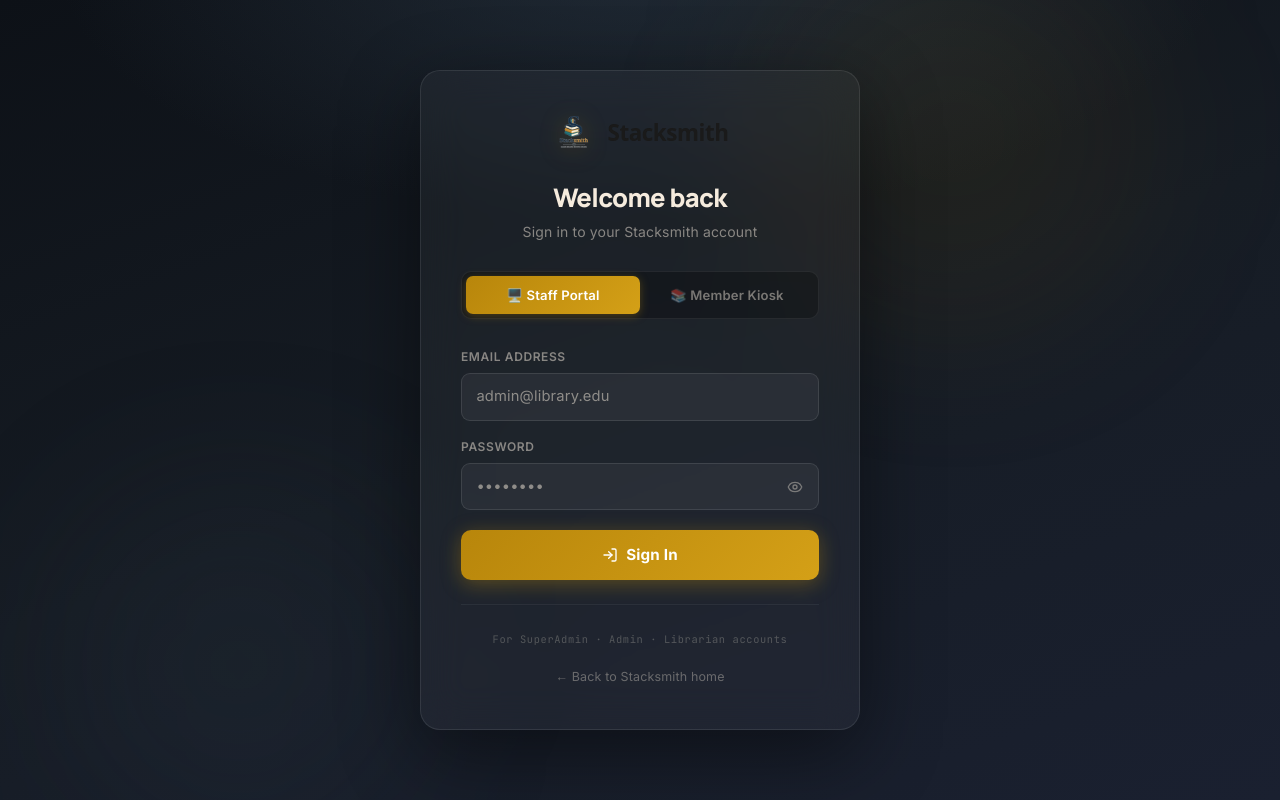
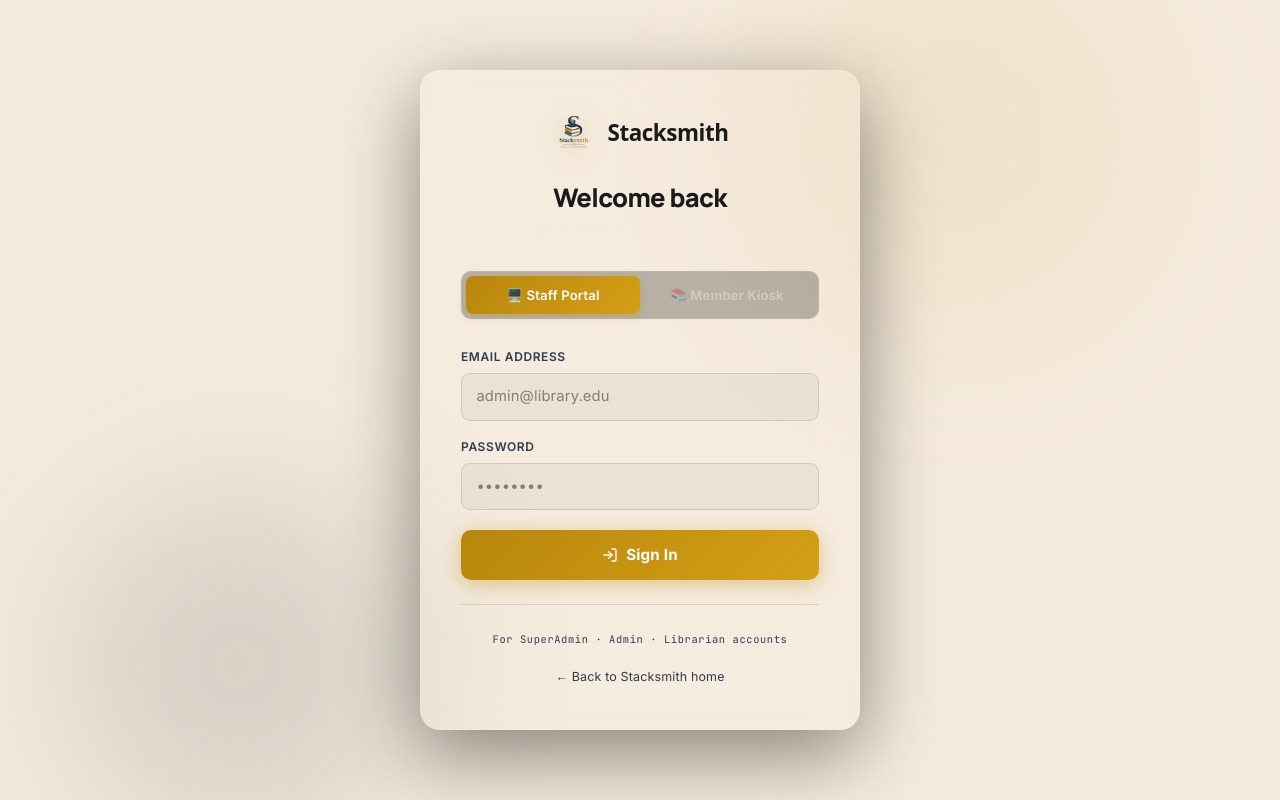
Before and after one commit to Divya-Jain07/Stacksmith, a React (Vite) app in the folder frontend/: page /login in a window 1280 px wide. Built offline with nearby package versions, Linux system fonts and the light colour scheme; no server answers; a web font is replaced by a local one.

Commit message:
Updated the theme inconsistencies

```diff
--- a/frontend/index.html
+++ b/frontend/index.html
@@ -2,11 +2,11 @@
 <html lang="en">
   <head>
     <meta charset="UTF-8" />
-    <link rel="icon" type="image/svg+xml" href="/favicon.svg" />
+    <link rel="icon" type="image/png" href="/stackssmith-logo.png" />
     <meta name="viewport" content="width=device-width, initial-scale=1.0" />
 
     <!-- SEO -->
-    <title>Stacksmith — Manage. Organize. Empower Libraries.</title>
+    <title>Stacksmith</title>
     <meta
       name="description"
       content="Stacksmith is a modern library management system to manage collections, track members, and empower libraries with powerful tools."
--- a/frontend/src/pages/LoginPage.jsx
+++ b/frontend/src/pages/LoginPage.jsx
@@ -80,8 +80,7 @@ export default function LoginPage() {
     <div style={{
       minHeight: '100svh',
       background:
-        'radial-gradient(ellipse 70% 50% at 50% -5%, rgba(47,62,77,0.50) 0%, transparent 65%),' +
-        'linear-gradient(160deg, #0D1117 0%, #161C24 50%, #1A2030 100%)',
+        'var(--bg-base)',
       display: 'flex',
       alignItems: 'center',
       justifyContent: 'center',
@@ -123,7 +122,7 @@ export default function LoginPage() {
             fontSize: '1.6rem',
             fontWeight: 800,
             letterSpacing: '-0.025em',
-            color: '#F5EBDD',
+            color: 'var(--text-main)',
             marginBottom: '0.4rem',
           }}>
             Welcome back
@@ -333,13 +332,13 @@ export default function LoginPage() {
         <div style={{
           marginTop: '1.5rem',
           paddingTop: '1.25rem',
-          borderTop: '1px solid rgba(255,255,255,0.06)',
+          borderTop: '1px solid var(--border-color)',
           textAlign: 'center',
         }}>
           <span style={{
             fontFamily: '"JetBrains Mono", monospace',
             fontSize: '0.65rem',
-            color: 'rgba(245,235,221,0.25)',
+            color: 'var(--text-muted)',
             letterSpacing: '0.06em',
           }}>
             {tab === 'staff'
@@ -355,12 +354,12 @@ export default function LoginPage() {
             style={{
               fontFamily: '"Inter", sans-serif',
               fontSize: '0.78rem',
-              color: 'rgba(245,235,221,0.35)',
+              color: 'var(--text-muted)',
               textDecoration: 'none',
               transition: 'color 0.2s ease',
             }}
-            onMouseEnter={e => (e.target.style.color = '#B8860B')}
-            onMouseLeave={e => (e.target.style.color = 'rgba(245,235,221,0.35)')}
+            onMouseEnter={e => (e.target.style.color = 'var(--accent-gold)')}
+            onMouseLeave={e => (e.target.style.color = 'var(--text-muted)')}
           >
             ← Back to Stacksmith home
           </Link>
@@ -385,8 +384,8 @@ function Field({ id, name, type, label, placeholder, value, onChange, autoComple
         autoComplete={autoComplete}
         required={required}
         style={inputStyle}
-        onFocus={e => (e.target.style.borderColor = '#B8860B')}
-        onBlur={e  => (e.target.style.borderColor = 'rgba(255,255,255,0.10)')}
+        onFocus={e => (e.target.style.borderColor = 'var(--accent-gold)')}
+        onBlur={e  => (e.target.style.borderColor = 'var(--border-color)')}
       />
     </div>
   )
@@ -398,8 +397,8 @@ function Spinner() {
     <span style={{
       width: 15,
       height: 15,
-      border: '2px solid rgba(255,255,255,0.3)',
-      borderTopColor: '#fff',
+      border: '2px solid rgba(184,134,11,0.2)',
+      borderTopColor: 'var(--accent-gold)',
       borderRadius: '50%',
       display: 'inline-block',
       animation: 'spin 0.7s linear infinite',
@@ -417,7 +416,7 @@ const labelStyle = {
   fontWeight: 600,
   letterSpacing: '0.05em',
   textTransform: 'uppercase',
-  color: 'rgba(245,235,221,0.50)',
+  color: 'var(--text-muted)',
   marginBottom: '0.4rem',
 }
 
@@ -425,9 +424,9 @@ const inputStyle = {
   width: '100%',
   padding: '0.7rem 0.9rem',
   borderRadius: '9px',
-  border: '1.5px solid rgba(255,255,255,0.10)',
-  background: 'rgba(255,255,255,0.05)',
-  color: '#F5EBDD',
+  border: '1.5px solid var(--border-color)',
+  background: 'var(--bg-hover)',
+  color: 'var(--text-main)',
   fontFamily: '"Inter", sans-serif',
   fontSize: '0.92rem',
   outline: 'none',
--- a/frontend/src/pages/dashboards/admin/MemberDirectory.jsx
+++ b/frontend/src/pages/dashboards/admin/MemberDirectory.jsx
@@ -101,6 +101,14 @@ export default function MemberDirectory() {
     m.name.toLowerCase().includes(search.toLowerCase()) ||
     m.memberCode.toLowerCase().includes(search.toLowerCase())
   )
+
+  const activeOrRequestCount = (profile) => {
+    if (!profile) return { label: 'Active Borrows', value: 0 };
+    const reqs = profile.borrowHistory?.filter(h => h.requestStatus === 'Requested').length || 0;
+    const active = profile.borrowHistory?.filter(h => h.requestStatus === 'Active').length || 0;
+    if (reqs > 0) return { label: reqs === 1 ? 'Pending Request' : 'Pending Requests', value: reqs };
+    return { label: active === 1 ? 'Active Borrow' : 'Active Borrows', value: active };
+  };
 
   return (
     <div>
@@ -246,7 +254,7 @@ export default function MemberDirectory() {
               </div>
 
               <div style={{ display: 'grid', gridTemplateColumns: '1fr 1fr', gap: '1rem', marginBottom: '1.5rem' }}>
-                <StatBox label="Active Borrows" value={profileData.borrowHistory?.filter(h => h.requestStatus === 'Active').length || 0} />
+                <StatBox label={activeOrRequestCount(profileData).label} value={activeOrRequestCount(profileData).value} />
                 <StatBox label="Total Read" value={profileData.stats?.totalBooksRead || 0} />
                 <StatBox label="Outstanding Fines" value={`$${profileData.outstandingFines?.reduce((s, f) => s + (f.amountToPay || 0), 0).toFixed(2) || '0.00'}`} valueColor="#EF5350" />
                 <StatBox label="Favorite Genre" value={profileData.stats?.mostReadGenre || 'N/A'} small />
```
